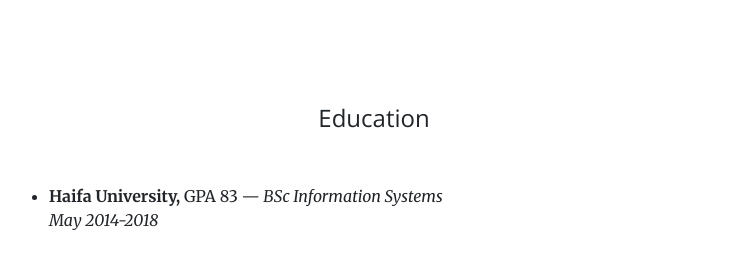
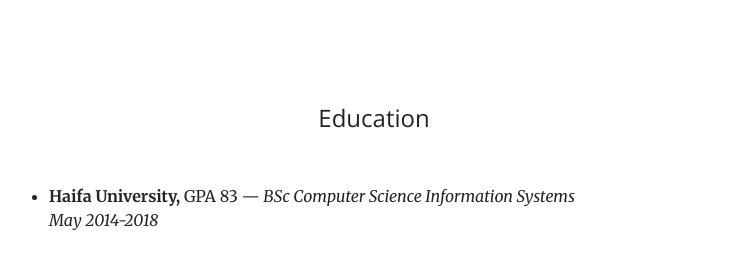
Before and after one commit to baderfahoum17/baderfahoum17.github.io, a plain HTML site: page cv.html in a window 1280 px wide. Shown: the part 1661-1914 px from the top of the page, without its empty margins (266-1010 px from the left). Drawn offline with nearby package versions, Linux system fonts and the light colour scheme.

Commit message:
Update cv.html

```diff
--- a/cv.html
+++ b/cv.html
@@ -145,7 +145,7 @@
                 <hr class="light my-4">
                 <ul class="list-contribution">
                     <li>
-                        <b>Haifa University,</b> GPA 83 —<i> BSc Information Systems</i><br>
+                        <b>Haifa University,</b> GPA 83 —<i> BSc Computer Science Information Systems</i><br>
                            <i>May 2014-2018</i> <br><br>
                         <ul>
                         <li>Relevant Courses:<br>
```
